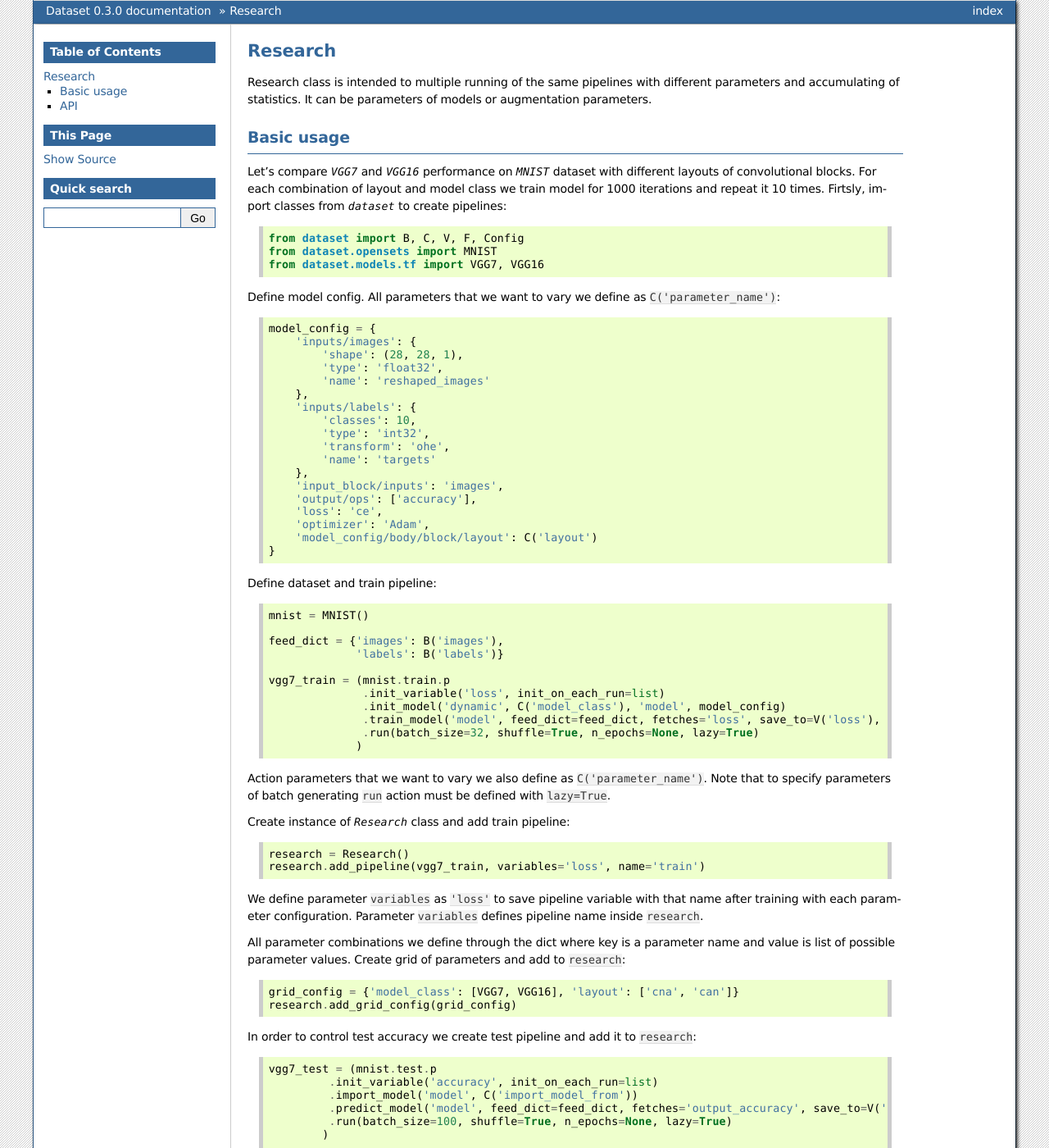
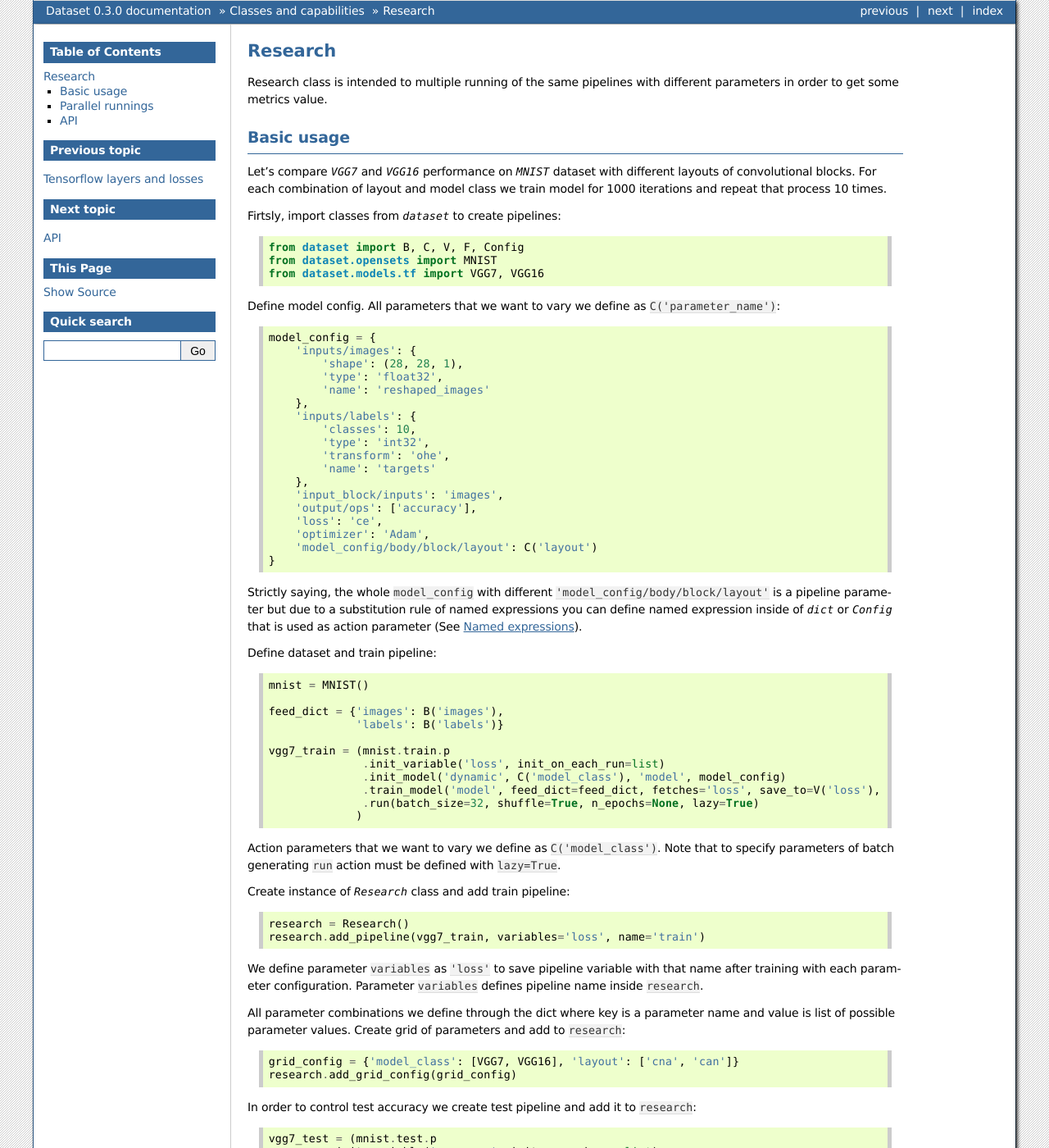
Before and after one commit to analysiscenter/batchflow, a Sphinx documentation site: the page built from docs/intro/research.rst, in a window 1280 px wide and 1400 px high. Shown: the whole window at 82% size. Built offline with Sphinx 7.4.7, drawn with Linux system fonts in a browser that asks for light colours; some of the changed text lies outside the part shown.

Commit message:
add dump_for

```diff
--- a/docs/api/dataset.research.rst
+++ b/docs/api/dataset.research.rst
@@ -4,6 +4,7 @@
 
 
 .. automodule:: dataset.research
+    :member-order: bysource
     :members:
     :imported-members:
     :undoc-members:
--- a/docs/api/dataset.rst
+++ b/docs/api/dataset.rst
@@ -8,3 +8,4 @@
    dataset.core
    dataset.opensets
    dataset.models
+   dataset.research
--- a/docs/intro/classes.rst
+++ b/docs/intro/classes.rst
@@ -15,3 +15,4 @@
    models
    tf_models
    tf_layers
+   research
--- a/docs/intro/research.rst
+++ b/docs/intro/research.rst
@@ -2,11 +2,13 @@
 Research
 ===========
 
-Research class is intended to multiple running of the same pipelines with different parameters and accumulating of statistics. It can be parameters of models or augmentation parameters.
+Research class is intended to multiple running of the same pipelines with different parameters in order to get some metrics value.
 
 Basic usage
-----------------
-Let's compare `VGG7` and `VGG16` performance on `MNIST` dataset with different layouts of convolutional blocks. For each combination of layout and model class we train model for 1000 iterations and repeat it 10 times. Firtsly, import classes from `dataset` to create pipelines:
+-----------
+Let's compare `VGG7` and `VGG16` performance on `MNIST` dataset with different layouts of convolutional blocks. For each combination of layout and model class we train model for 1000 iterations and repeat that process 10 times.
+
+Firtsly, import classes from `dataset` to create pipelines:
 
 .. code-block:: python
 
@@ -37,6 +39,8 @@
         'model_config/body/block/layout': C('layout')
     }
 
+Strictly saying, the whole ``model_config`` with different ``'model_config/body/block/layout'`` is a pipeline parameter but due to a substitution rule of named expressions you can define named expression inside of `dict` or `Config` that is used as action parameter (See :doc:`Named expressions <../intro/named_expr>`).
+
 Define dataset and train pipeline:
 
 .. code-block:: python
@@ -53,7 +57,7 @@
                   .run(batch_size=32, shuffle=True, n_epochs=None, lazy=True)
                  )
 
-Action parameters that we want to vary we also define as ``C('parameter_name')``. Note that to specify parameters of batch generating
+Action parameters that we want to vary we define as ``C('model_class')``. Note that to specify parameters of batch generating
 ``run`` action must be defined with ``lazy=True``.
 
 Create instance of `Research` class and add train pipeline:
@@ -88,7 +92,7 @@
     research.add_pipeline(vgg7_test, variables='accuracy', name='test', import_model_from='train')
 
 Note that we use ``C('import_model_from')`` in ``import_model`` action and add test pipeline with parameter ``import_model_from='train'``.
-All ``kwargs`` in ``add_pipeline`` are used to define parameters that depends on other pipeline.
+All ``kwargs`` in ``add_pipeline`` are used to define parameters that depends on other pipeline in the same way.
 
 Method ``run`` starts computations:
 
@@ -98,7 +102,17 @@
 
 All result will be saved into ``my_research`` folder.
 
+Parallel runnings
+-----------------
+
+Method ``run`` of ``Research`` has some additional parameters to allow run pipelines with different configs in parallel.
+The first one is ``n_workers``. If you want to run pipelines in two different processes, run the following command:
+
+.. code-block:: python
+
+    research.run(n_reps=10, n_iters=1000, n_workers=2, name='my_research'))
+
 API
 ---
 
-See :doc:`Batch API <../api/dataset.research>`.
+See :doc:`Research API <../api/dataset.research>`.
```
Also changed, not shown: 2 other files.
